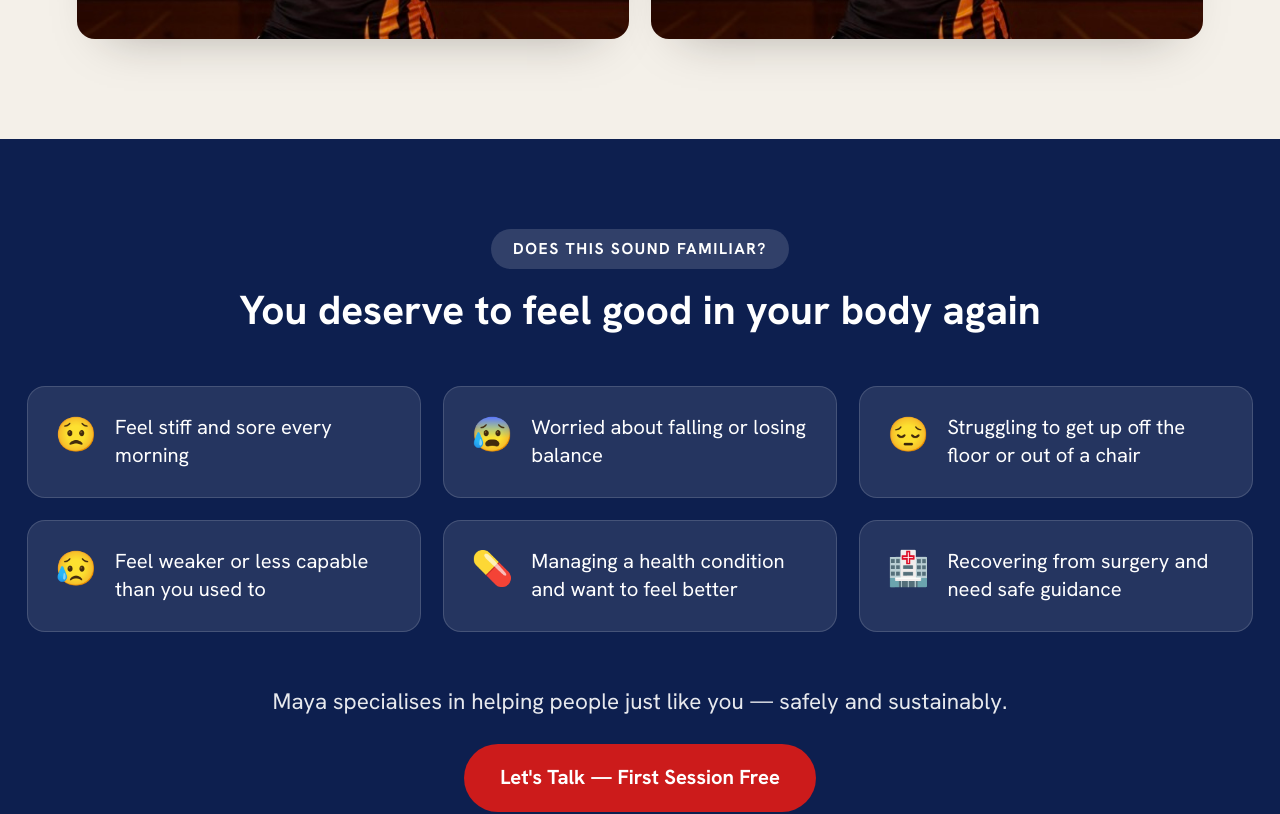
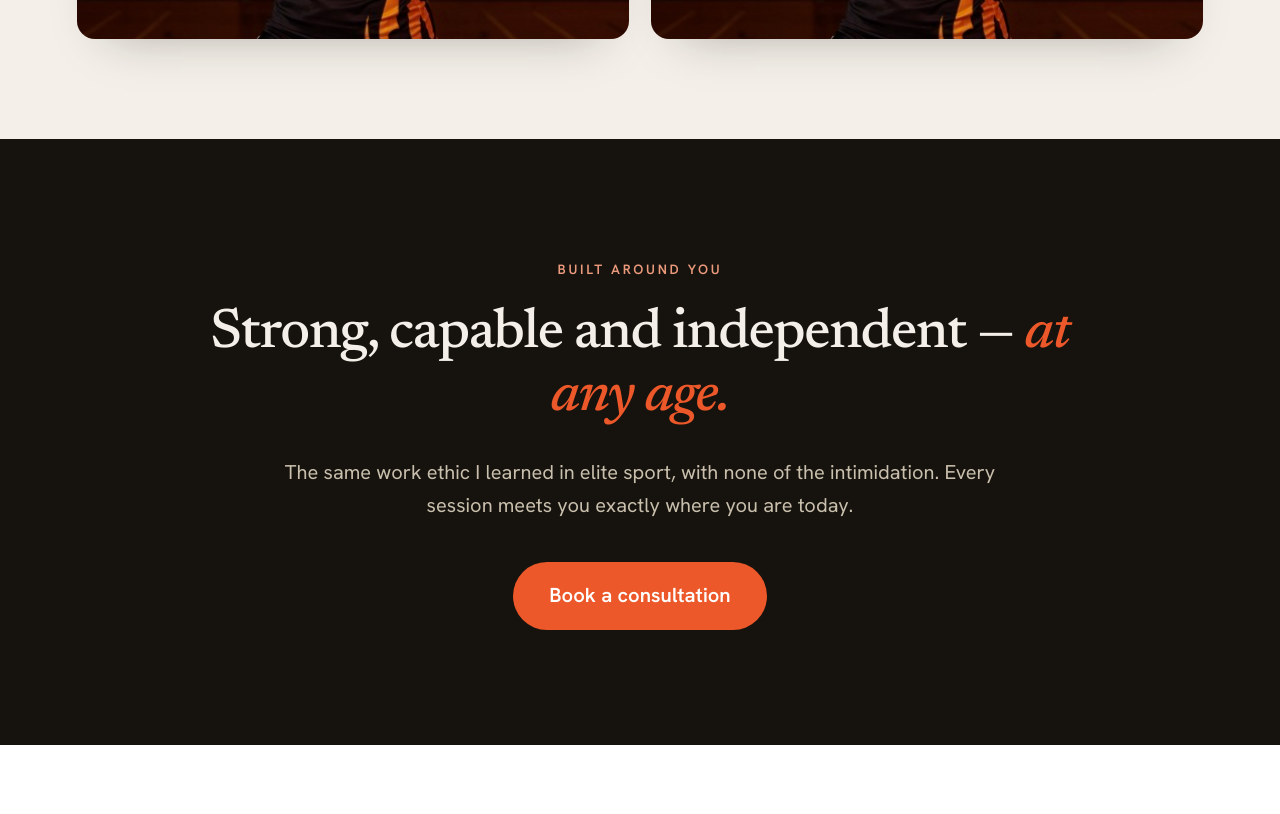
Before and after one commit to independenceservicesnz-coder/confident-fitness, a Next.js app in the folder sessions/compassionate-zen-cerf/mnt/outputs/confident-fitness-co/: page / in a window 1280 px wide. Shown: the part 4480-5294 px from the top of the page. Built offline with nearby package versions, Linux system fonts and the light colour scheme.

Commit message:
Refactor PainPoints component layout and content
Removed pain points list and updated section layout with new content.

```diff
--- a/sessions/compassionate-zen-cerf/mnt/outputs/confident-fitness-co/components/PainPoints.tsx
+++ b/sessions/compassionate-zen-cerf/mnt/outputs/confident-fitness-co/components/PainPoints.tsx
@@ -1,38 +1,17 @@
 export default function PainPoints() {
-  const points = [
-    { icon: '😟', text: 'Feel stiff and sore every morning' },
-    { icon: '😰', text: 'Worried about falling or losing balance' },
-    { icon: '😔', text: 'Struggling to get up off the floor or out of a chair' },
-    { icon: '😥', text: 'Feel weaker or less capable than you used to' },
-    { icon: '💊', text: 'Managing a health condition and want to feel better' },
-    { icon: '🏥', text: 'Recovering from surgery and need safe guidance' },
-  ]
-
   return (
-    <section className="bg-[#0D1F4F] text-white py-20 px-6">
-      <div className="max-w-6xl mx-auto text-center">
-        <span className="inline-block bg-white/15 text-white text-sm font-bold px-5 py-2 rounded-full mb-4 tracking-widest uppercase">
-          Does this sound familiar?
-        </span>
-        <h2 className="text-3xl md:text-4xl font-bold mb-12">
-          You deserve to feel good in your body again
-        </h2>
-        <div className="grid sm:grid-cols-2 md:grid-cols-3 gap-5">
-          {points.map(p => (
-            <div key={p.text} className="bg-white/10 border border-white/15 rounded-2xl p-6 text-left flex items-start gap-4">
-              <span className="text-3xl flex-shrink-0">{p.icon}</span>
-              <p className="text-lg leading-snug">{p.text}</p>
-            </div>
-          ))}
-        </div>
-        <p className="mt-12 text-xl opacity-90">
-          Maya specialises in helping people just like you — safely and sustainably.
+    <section className="bg-charcoal text-cream">
+      <div className="max-w-[980px] mx-auto px-6 py-[clamp(64px,9vw,120px)] text-center">
+        <span className="uppercase tracking-[0.2em] text-xs font-semibold text-orange-light">Built around you</span>
+        <blockquote className="font-serif font-medium text-[clamp(30px,5vw,56px)] leading-[1.12] tracking-tight mt-5 mb-0">
+          Strong, capable and independent —{' '}
+          <em className="text-orange">at any age.</em>
+        </blockquote>
+        <p className="text-[clamp(17px,2vw,20px)] leading-[1.65] text-[#C9BFAD] max-w-[36em] mx-auto mt-6 mb-9">
+          The same work ethic I learned in elite sport, with none of the intimidation. Every session meets you exactly where you are today.
         </p>
-        <a
-          href="#contact"
-          className="inline-block mt-6 bg-[#CC1B1B] text-white font-bold px-8 py-4 rounded-full text-lg hover:bg-red-700 transition-colors"
-        >
-          Let&apos;s Talk — First Session Free
+        <a href="#book" className="inline-block bg-orange text-white px-8 py-4 rounded-full font-semibold text-lg no-underline hover:bg-[#d44a1f] transition-colors">
+          Book a consultation
         </a>
       </div>
     </section>
```
